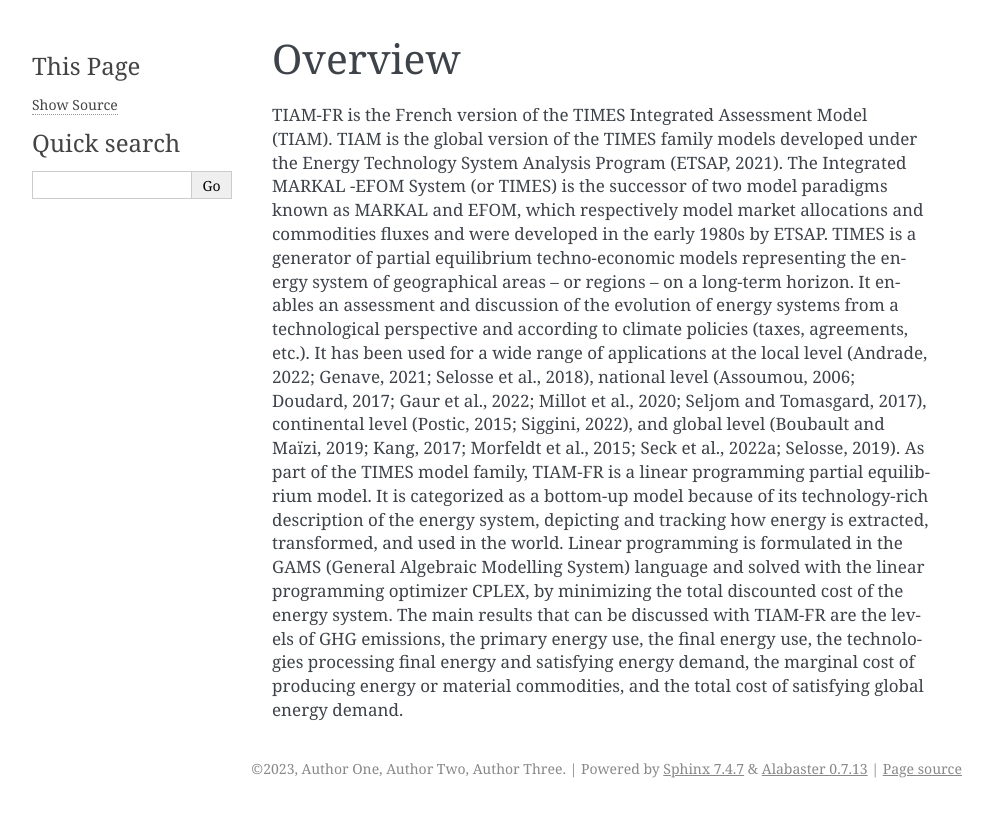
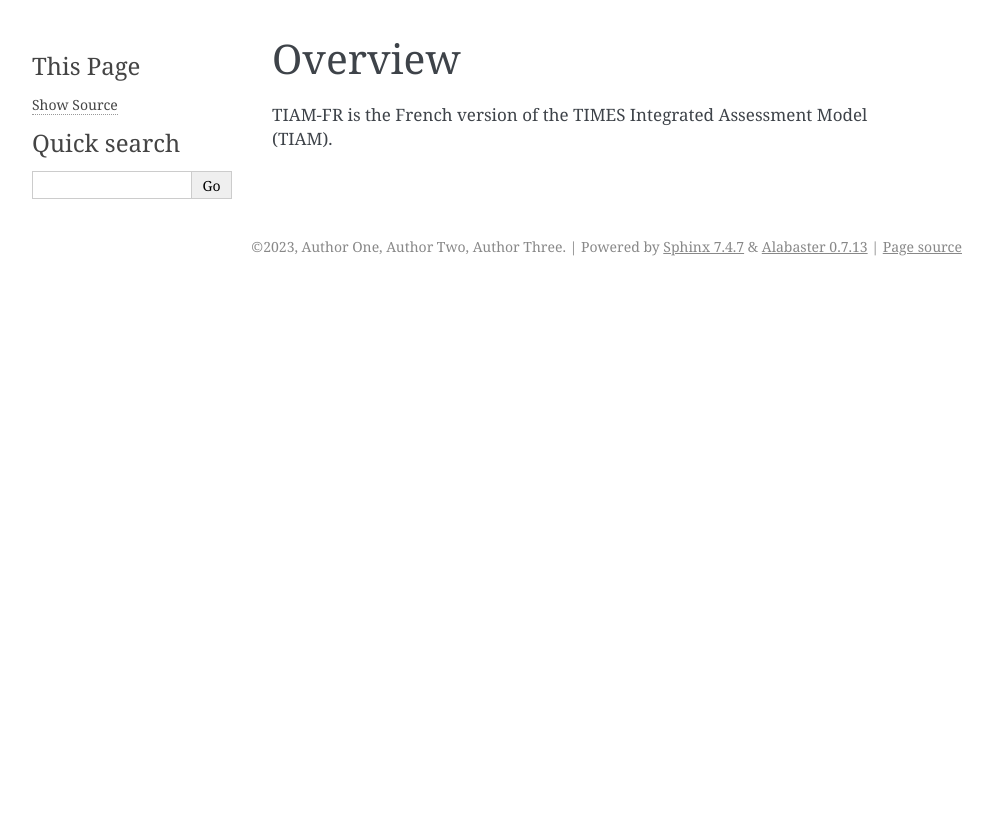
Before and after one commit to LucasDesport/tiam-fr, a Sphinx documentation site: the page built from docs/overview/index.md, in a window 1280 px wide. Shown: the top 817 px of the page, without its empty margins (148-1141 px from the left). Built offline with Sphinx 7.4.7, drawn with Linux system fonts in a browser that asks for light colours.

Commit message:
Update index.md

```diff
--- a/docs/overview/index.md
+++ b/docs/overview/index.md
@@ -1,4 +1,3 @@
 # Overview
 
-TIAM-FR is the French version of the TIMES Integrated Assessment Model (TIAM). TIAM is the global version of the TIMES family models developed under the Energy Technology System Analysis Program (ETSAP, 2021). The Integrated MARKAL -EFOM  System (or TIMES) is the successor of two model paradigms known as MARKAL and EFOM, which respectively model market allocations and commodities fluxes and were developed in the early 1980s by ETSAP. TIMES is a generator of partial equilibrium techno-economic models representing the energy system of geographical areas – or regions – on a long-term horizon. It enables an assessment and discussion of the evolution of energy systems from a technological perspective and according to climate policies (taxes, agreements, etc.). It has been used for a wide range of applications at the local level (Andrade, 2022; Genave, 2021; Selosse et al., 2018), national level (Assoumou, 2006; Doudard, 2017; Gaur et al., 2022; Millot et al., 2020; Seljom and Tomasgard, 2017), continental level (Postic, 2015; Siggini, 2022), and global level (Boubault and Maïzi, 2019; Kang, 2017; Morfeldt et al., 2015; Seck et al., 2022a; Selosse, 2019).
-As part of the TIMES model family, TIAM-FR is a linear programming partial equilibrium model. It is categorized as a bottom-up model because of its technology-rich description of the energy system, depicting and tracking how energy is extracted, transformed, and used in the world. Linear programming is formulated in the GAMS (General Algebraic Modelling System) language and solved with the linear programming optimizer CPLEX, by minimizing the total discounted cost of the energy system. The main results that can be discussed with TIAM-FR are the levels of GHG emissions, the primary energy use, the final energy use, the technologies processing final energy and satisfying energy demand, the marginal cost of producing energy or material commodities, and the total cost of satisfying global energy demand.
+TIAM-FR is the French version of the TIMES Integrated Assessment Model (TIAM).
```
